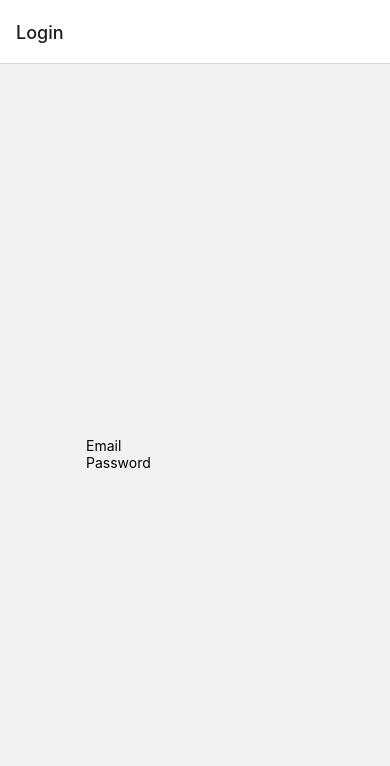
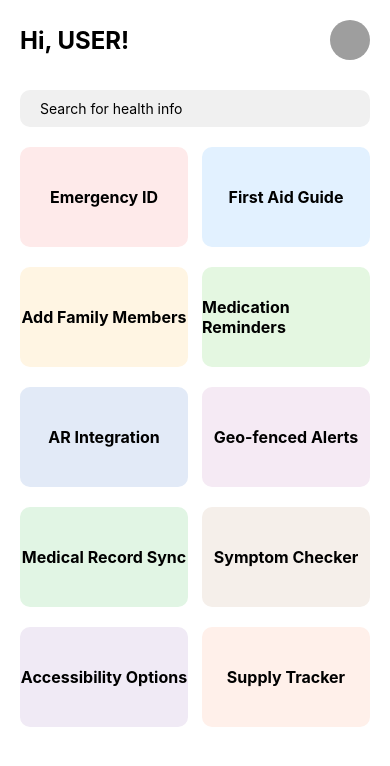
Before and after one commit to sahitid/medicard, a React Native app: screen /Dashboard in a window 390 px wide. Shown: the top 766 px of the page. Built offline with nearby package versions, Linux system fonts and the light colour scheme; no server answers; grey boxes are pictures that could not be loaded.

Commit message:
Day 2
Pushing everything to finish tmr

```diff
--- a/App.js
+++ b/App.js
@@ -3,17 +3,54 @@ import { StyleSheet, Text, View, Pressable } from "react-native";
 import NavigationContainer from "./node_modules/@react-navigation/native/lib/module/NavigationContainer";
 import { createNativeStackNavigator } from "@react-navigation/native-stack";
 import Login from "./Screens/Login";
+import Home from "./Screens/Home";
+import List from "./Screens/List";
+import Details from "./Screens/Details";
+import Dashboard from "./Screens/Dashboard";
+
+import { getAuth, onAuthStateChanged } from "firebase/auth";
+import { FIREBASE_APP } from "./FirebaseConfig";
+import { useEffect } from "react";
 
 const Stack = createNativeStackNavigator();
+
+const InsideStack = createNativeStackNavigator();
+
+function InsideLayout() {
+  return (
+    <InsideStack.Navigator>
+      <InsideStack.Screen name="My todos" component={List} />
+      <InsideStack.Screen name="Details" component={Details} />
+    </InsideStack.Navigator>
+  );
+}
+
 export default function App() {
+  const auth = getAuth();
+  const user = auth.curre;
+
+  useEffect(() => {
+    onAuthStateChanged(auth, (user) => {
+      console.log("user", user);
+      user = user;
+    });
+  });
   return (
     <NavigationContainer>
       <Stack.Navigator initialRouteName="Login">
-        <Stack.Screen
-          name="Login"
-          component={Login}
-          options={{ headerShown: true }}
-        />
+        {user ? (
+          <Stack.Screen
+            name="Dashboard"
+            component={Dashboard}
+            options={{ headerShown: false }}
+          />
+        ) : (
+          <Stack.Screen
+            name="Login"
+            component={Login}
+            options={{ headerShown: true }}
+          />
+        )}
       </Stack.Navigator>
     </NavigationContainer>
     /*<View className="flex-1 justify-center items-center bg-gray-300">
--- a/Screens/Dashboard.js
+++ b/Screens/Dashboard.js
@@ -0,0 +1,174 @@
+import React, { useState } from "react";
+import {
+  View,
+  Text,
+  TextInput,
+  StyleSheet,
+  Image,
+  FlatList,
+  TouchableOpacity,
+  Modal,
+  Button,
+  ScrollView,
+} from "react-native";
+import { useNavigation } from "@react-navigation/native";
+
+const Dashboard = () => {
+  const navigation = useNavigation();
+  const [modalVisible, setModalVisible] = useState(false);
+  const [selectedItem, setSelectedItem] = useState(null);
+
+  const features = [
+    { id: "1", name: "Emergency ID", color: "#FEEAEA" },
+    { id: "2", name: "First Aid Guide", color: "#E2F1FF" },
+    { id: "3", name: "Add Family Members", color: "#FFF5E3" },
+    { id: "4", name: "Medication Reminders", color: "#E4F7E1" },
+    { id: "5", name: "AR Integration", color: "#E2EAF7" },
+    { id: "6", name: "Geo-fenced Alerts", color: "#F5EAF4" },
+    { id: "7", name: "Medical Record Sync", color: "#E1F5E4" },
+    { id: "8", name: "Symptom Checker", color: "#F5EFEA" },
+    { id: "9", name: "Accessibility Options", color: "#F0EAF5" },
+    { id: "10", name: "Supply Tracker", color: "#FFF0EA" },
+  ];
+
+  const handleCardPress = (item) => {
+    if (item.name === "Emergency ID") {
+      navigation.navigate("EmergencyID");
+    } else {
+      setSelectedItem(item);
+      setModalVisible(true);
+    }
+  };
+
+  return (
+    <View style={styles.container}>
+      {/* Header */}
+      <View style={styles.header}>
+        <Text style={styles.greeting}>Hi, USER!</Text>
+        <Image
+          source={{ uri: "https://path/to/profile/pic.png" }} // Firebase integration needed for profile pic and name
+          style={styles.profilePic}
+        />
+      </View>
+
+      {/* Search Bar */}
+      <View style={styles.searchContainer}>
+        <TextInput
+          style={styles.searchInput}
+          placeholder="Search for health info"
+        />
+      </View>
+
+      {/* Features Grid */}
+      <ScrollView contentContainerStyle={styles.featuresContainer}>
+        {features.map((feature) => (
+          <TouchableOpacity
+            key={feature.id}
+            onPress={() => handleCardPress(feature)}
+            style={[styles.featureItem, { backgroundColor: feature.color }]}
+          >
+            <Text style={styles.featureText}>{feature.name}</Text>
+          </TouchableOpacity>
+        ))}
+      </ScrollView>
+
+      {/* Modal */}
+      {selectedItem && (
+        <Modal
+          animationType="slide"
+          transparent={true}
+          visible={modalVisible}
+          onRequestClose={() => setModalVisible(false)}
+        >
+          <View style={styles.modalContainer}>
+            <View style={styles.modalContent}>
+              <Text style={styles.modalTitle}>{selectedItem.name}</Text>
+              <Text style={styles.modalDescription}>
+                {/* Add detailed description for each feature here */}
+                Details about {selectedItem.name} functionality.
+              </Text>
+              <Button title="Close" onPress={() => setModalVisible(false)} />
+            </View>
+          </View>
+        </Modal>
+      )}
+    </View>
+  );
+};
+
+const styles = StyleSheet.create({
+  container: {
+    flex: 1,
+    backgroundColor: "#fff",
+    paddingHorizontal: 20,
+  },
+  header: {
+    flexDirection: "row",
+    justifyContent: "space-between",
+    alignItems: "center",
+    marginVertical: 20,
+  },
+  greeting: {
+    fontSize: 24,
+    fontWeight: "bold",
+  },
+  profilePic: {
+    width: 40,
+    height: 40,
+    borderRadius: 20,
+  },
+  searchContainer: {
+    backgroundColor: "#f0f0f0",
+    borderRadius: 10,
+    flexDirection: "row",
+    alignItems: "center",
+    paddingHorizontal: 10,
+    marginVertical: 10,
+  },
+  searchInput: {
+    flex: 1,
+    padding: 10,
+  },
+  featuresContainer: {
+    flexDirection: "row",
+    flexWrap: "wrap",
+    justifyContent: "space-between",
+  },
+  featureItem: {
+    width: "48%",
+    height: 100,
+    borderRadius: 10,
+    justifyContent: "center",
+    alignItems: "center",
+    marginVertical: 10,
+  },
+  featureText: {
+    fontSize: 16,
+    fontWeight: "bold",
+  },
+  modalContainer: {
+    flex: 1,
+    justifyContent: "center",
+    alignItems: "center",
+    backgroundColor: "rgba(0, 0, 0, 0.5)",
+  },
+  modalContent: {
+    width: 300,
+    padding: 20,
+    backgroundColor: "#fff",
+    borderRadius: 10,
+    alignItems: "center",
+  },
+  modalTitle: {
+    fontSize: 24,
+    fontWeight: "bold",
+    marginBottom: 10,
+  },
+  modalDescription: {
+    fontSize: 16,
+    marginBottom: 20,
+    textAlign: "center",
+  },
+});
+
+export default Dashboard;
--- a/Screens/Home.js
+++ b/Screens/Home.js
@@ -0,0 +1,55 @@
+// Home.js
+import React from "react";
+import { View, Text, Image, StyleSheet, Button } from "react-native";
+import Dashboard from "./Dashboard";
+
+const Home = ({ navigation }) => {
+  return (
+    <View style={styles.container}>
+      <Text style={styles.title}>MediCard</Text>
+      <Text style={styles.subtitle}>Your Lifeline. Always Within Reach.</Text>
+      <Image source={require("../assets/icon.png")} style={styles.image} />
+      <Button
+        title="Go to Dashboard"
+        onPress={() => navigation.navigate(Dashboard)}
+      />
+      <Button
+        title="Go to Login"
+        onPress={() => navigation.navigate("Login")}
+        style={styles.button}
+      />
+    </View>
+  );
+};
+
+const styles = StyleSheet.create({
+  container: {
+    flex: 1,
+    backgroundColor: "#f16d6d",
+    alignItems: "center",
+    justifyContent: "center",
+    padding: 20,
+  },
+  title: {
+    fontSize: 32,
+    fontWeight: "bold",
+    color: "#ffffff",
+    marginBottom: 10,
+  },
+  subtitle: {
+    fontSize: 16,
+    color: "#ffffff",
+    marginBottom: 20,
+  },
+  image: {
+    width: 200,
+    height: 200,
+    borderRadius: 20,
+    marginBottom: 20,
+  },
+  button: {
+    marginTop: 20,
+  },
+});
+
+export default Home;
--- a/Screens/Login.js
+++ b/Screens/Login.js
@@ -1,29 +1,116 @@
-import { View, Text, TextInput } from "react-native";
+import {
+  View,
+  Button,
+  Text,
+  TextInput,
+  StyleSheet,
+  ActivityIndicator,
+  KeyboardAvoidingView,
+} from "react-native";
 import React, { useState } from "react";
 import { FIREBASE_AUTH } from "../FirebaseConfig";
-
+import {
+  createUserWithEmailAndPassword,
+  signInWithEmailAndPassword,
+} from "firebase/auth";
+//14:02
 const Login = () => {
   const [email, setEmail] = useState("");
   const [password, setPassword] = useState("");
   const [loading, setLoading] = useState(false);
   const auth = FIREBASE_AUTH;
+
+  const signIn = async () => {
+    setLoading(true);
+    try {
+      const response = await signInWithEmailAndPassword(auth, email, password);
+      console.log(response);
+      alert("Check Email");
+    } catch (error) {
+      console.log(error);
+      alert("Sign in failed: ");
+    } finally {
+      setLoading(false);
+    }
+  };
+
+  const signUp = async () => {
+    setLoading(true);
+    try {
+      const response = await createUserWithEmailAndPassword(
+        auth,
+        email,
+        password
+      );
+      console.log(response);
+      alert("Check your Email");
+    } catch (error) {
+      console.log(error);
+      alert("Sign in failed: ");
+    } finally {
+      setLoading(false);
+    }
+  };
+
   return (
-    <View className="flex-1 justify-center items-center">
+    <View style={styles.container}>
+      <KeyboardAvoidingView behavior="padding">
         <TextInput
-        className="text-red"
+          style={styles.email}
           value={email}
           placeholder="Email"
           autoCapitalize="none"
           onChangeText={(text) => setEmail(text)}
         ></TextInput>
         <TextInput
-        value={email}
-        placeholder="Password"
+          style={styles.password}
+          secureTextEntry={true}
+          value={password}
+          placeholder="password"
           autoCapitalize="none"
           onChangeText={(text) => setPassword(text)}
         ></TextInput>
+        {loading ? (
+          <ActivityIndicator size="large" color="#0000ff" />
+        ) : (
+          <>
+            <Button style={styles.button} onPress={signIn} title="Login" />
+            <Button onPress={signUp} title="Create Account" />
+          </>
+        )}
+      </KeyboardAvoidingView>
     </View>
   );
 };
+//};
 
 export default Login;
+
+const styles = StyleSheet.create({
+  container: {
+    marginHorizontal: 20,
+    flex: 1,
+    justifyContent: "top",
+  },
+  email: {
+    marginVertical: 4,
+    height: 50,
+    borderWidth: 1,
+    borderRadius: 4,
+    padding: 10,
+    backgroundColor: "#fff",
+  },
+  password: {
+    marginVertical: 4,
+    height: 50,
+    borderWidth: 1,
+    borderRadius: 4,
+    padding: 10,
+    backgroundColor: "#fff",
+  },
+  button: {
+    color: "red",
+    height: 30,
+    backgroundColor: "blue",
+  },
+});
```
Also changed, not shown: Screens/EmergencyID.js (added, +26 -0 lines), Screens/Details.js (added), Screens/List.js (added), assets/pill.png (added). Lines whose indentation alone changed are shown as unchanged.
